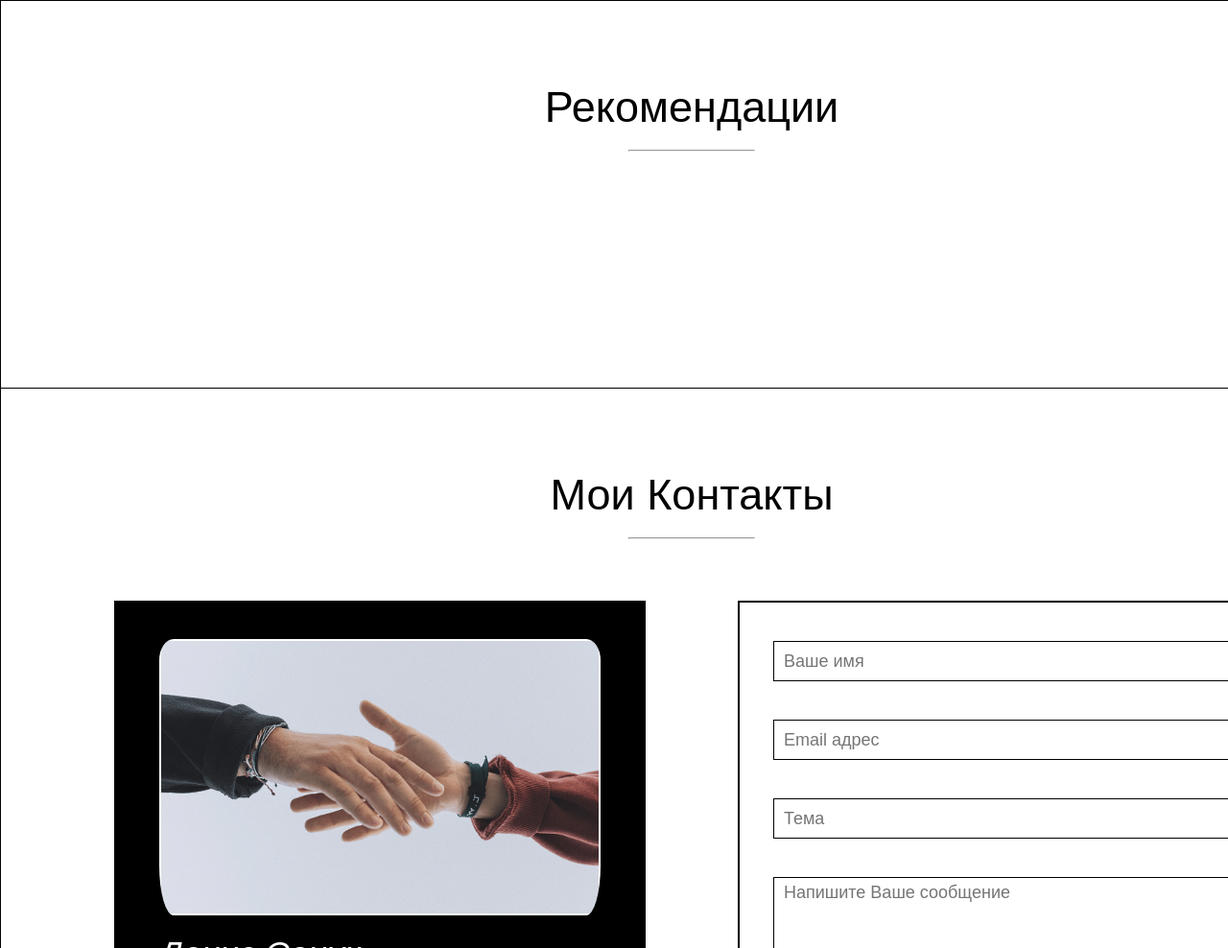
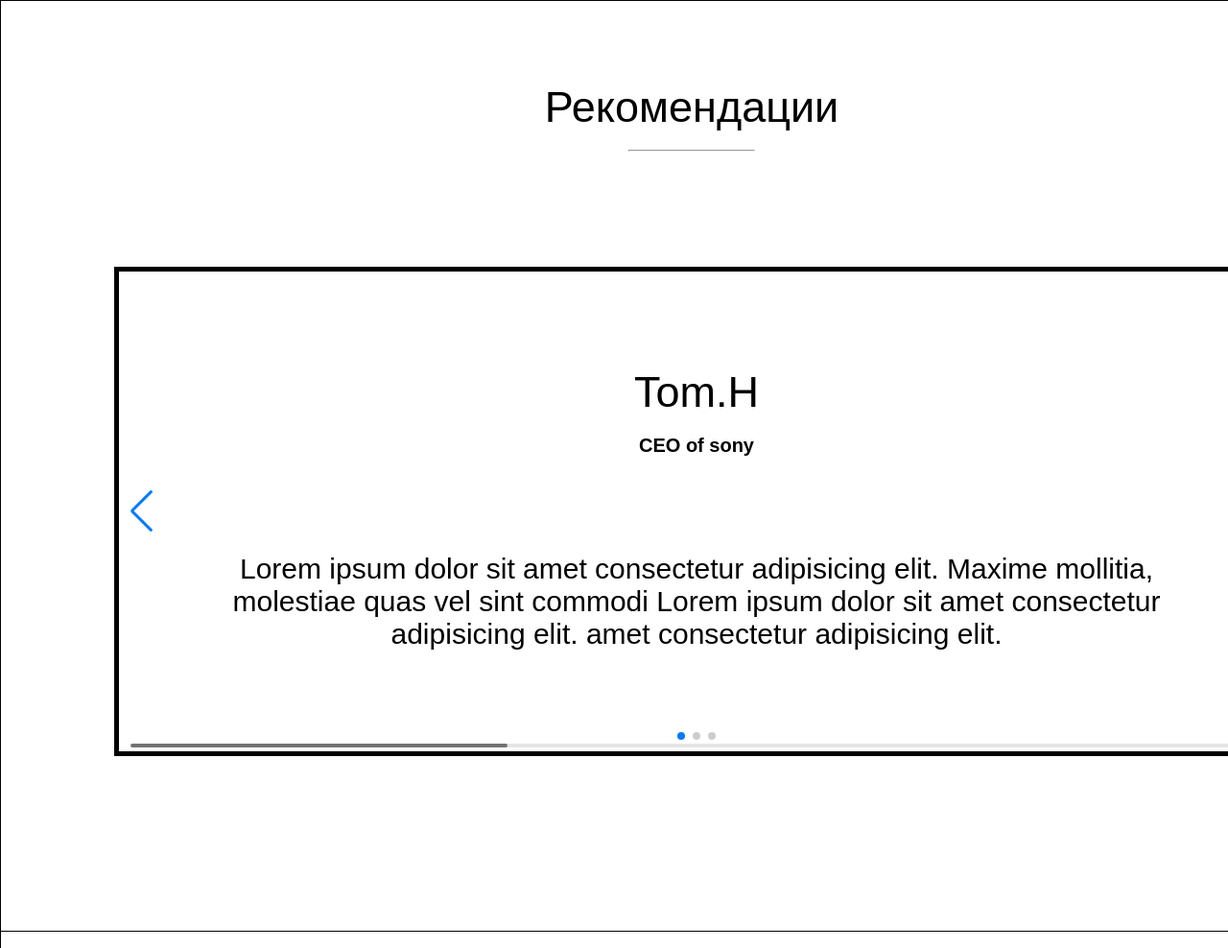
Before and after one commit to DenSatsuk/PORTFOLIO, a plain HTML site: page index.html in a window 1280 px wide. Shown: the part 4012-5000 px from the top of the page at 96% size. Drawn offline with nearby package versions, Linux system fonts and the light colour scheme.

Commit message:
добавил файлы

```diff
--- a/index.html
+++ b/index.html
@@ -6,6 +6,7 @@
     <meta name="viewport" content="width=device-width, initial-scale=1.0">
     <title>Сайт-портфолио</title>
     <link rel="stylesheet" href="style.css">
+    <link rel="stylesheet" href="https://cdn.jsdelivr.net/npm/swiper@11/swiper-bundle.min.css" />
 </head>
 
 <body>
@@ -204,6 +205,47 @@
             <section class="рекомендации" id="5_секция">
                 <h2>Рекомендации</h2>
                 <hr>
+                <!-- Slider main container -->
+                <div class="swiper">
+                    <!-- Additional required wrapper -->
+                    <div class="swiper-wrapper">
+                        <!-- Slides -->
+                        <div class="swiper-slide">
+                            <h2>Tom.H</h2>
+                            <b>CEO of sony</b>
+                            <p>Lorem ipsum dolor sit amet consectetur adipisicing elit. Maxime mollitia,
+                                molestiae quas vel sint commodi Lorem ipsum dolor sit amet consectetur adipisicing
+                                elit.
+                                amet consectetur adipisicing elit.
+                            </p>
+                        </div>
+                        <div class="swiper-slide">
+                            <h2>MARK S.</h2>
+                            <b>CEO of sony</b>
+                            <p>Lorem ipsum dolor sit amet consectetur adipisicing elit. Maxime mollitia,
+                                molestiae quas vel sint commodi Lorem ipsum dolor sit amet consectetur adipisicing elit.
+                                amet consectetur adipisicing elit.
+                            </p>
+                        </div>
+                        <div class="swiper-slide">
+                            <h2>STAVEN G.</h2>
+                            <b>CEO of sony</b>
+                            <p>Lorem ipsum dolor sit amet consectetur adipisicing elit. Maxime mollitia,
+                                molestiae quas vel sint commodi Lorem ipsum dolor sit amet consectetur adipisicing elit.
+                                amet consectetur adipisicing elit.
+                            </p>
+                        </div>
+                    </div>
+                    <!-- If we need pagination -->
+                    <div class="swiper-pagination"></div>
+
+                    <!-- If we need navigation buttons -->
+                    <div class="swiper-button-prev"></div>
+                    <div class="swiper-button-next"></div>
+
+                    <!-- If we need scrollbar -->
+                    <div class="swiper-scrollbar"></div>
+                </div>
             </section>
             <!-- окончание 5 секции -->
 
@@ -259,6 +301,30 @@
             </div>
         </footer>
     </div>
+    <script src="https://cdn.jsdelivr.net/npm/swiper@11/swiper-bundle.min.js"></script>
+    <script>
+        const swiper = new Swiper('.swiper', {
+            // Optional parameters
+            direction: 'horizontal',
+            loop: true,
+
+            // If we need pagination
+            pagination: {
+                el: '.swiper-pagination',
+            },
+
+            // Navigation arrows
+            navigation: {
+                nextEl: '.swiper-button-next',
+                prevEl: '.swiper-button-prev',
+            },
+
+            // And if we need scrollbar
+            scrollbar: {
+                el: '.swiper-scrollbar',
+            },
+        });
+    </script>
 </body>
 
 </html>
--- a/style.css
+++ b/style.css
@@ -410,7 +410,37 @@ p {
 .рекомендации hr {
     width: 130px;
     margin: auto;
-    margin-bottom: 64px;
+    margin-bottom: 120px;
+}
+
+.swiper {
+    width: 100%;
+    height: 500px;
+    border: 5px solid black;
+}
+
+.swiper-wrapper {
+    text-align: center;
+    background: #fff;
+    width: 100px;
+}
+
+.swiper-slide h2 {
+    padding-top: 100px;
+}
+
+.swiper-slide b {
+    padding-top: 55px;
+}
+
+.swiper-slide p {
+    padding: 100px;
+    font-size: 30px;
+}
+
+.swiper-slide img {
+    width: 100px;
+    height: 100%;
 }
 
 .контакты2 {
```
Also changed, not shown: image/client-profile 1.jpg (added), image/client-profile 2.jpg (added), image/client-profile.jpg (added), мое портфолио.js (deleted).
